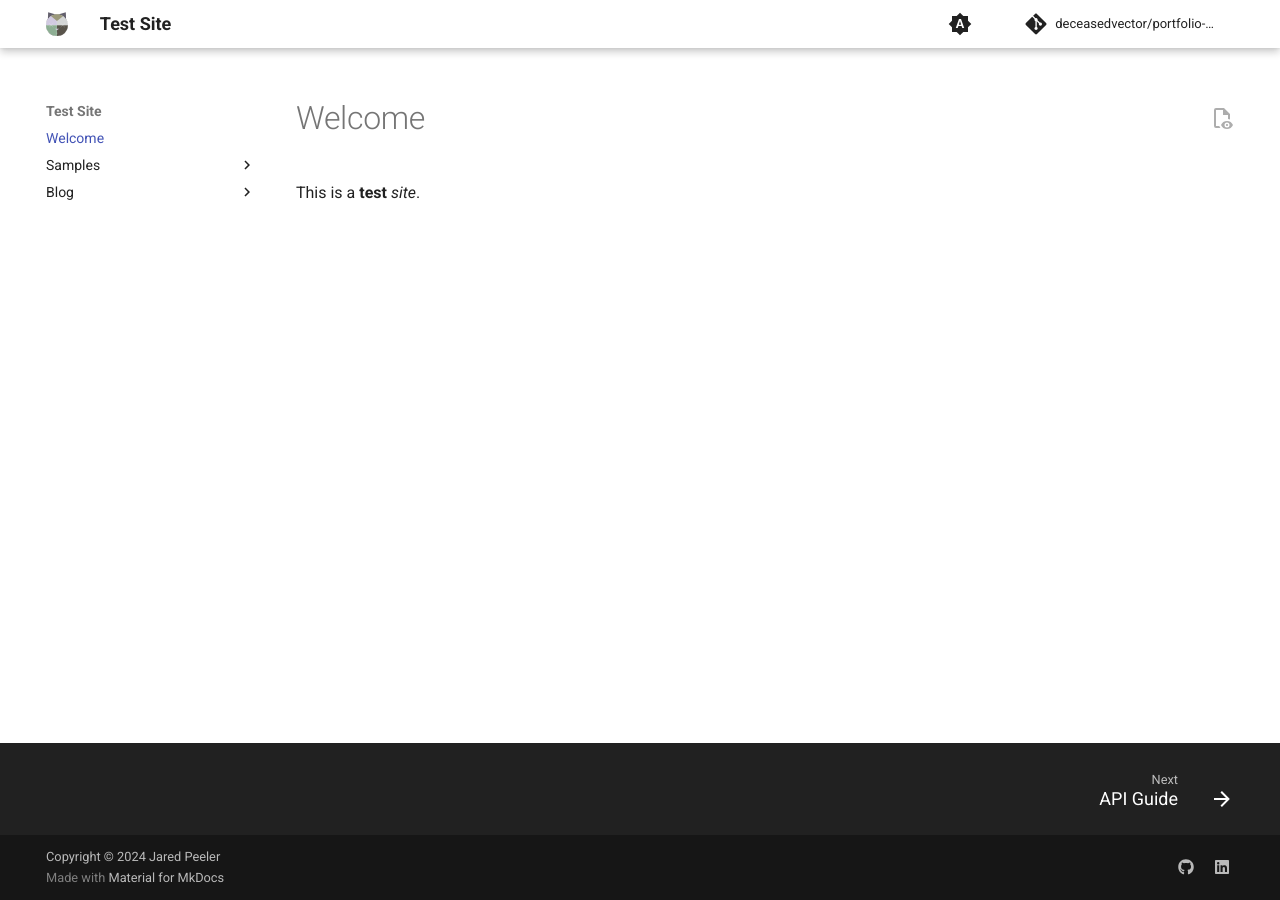
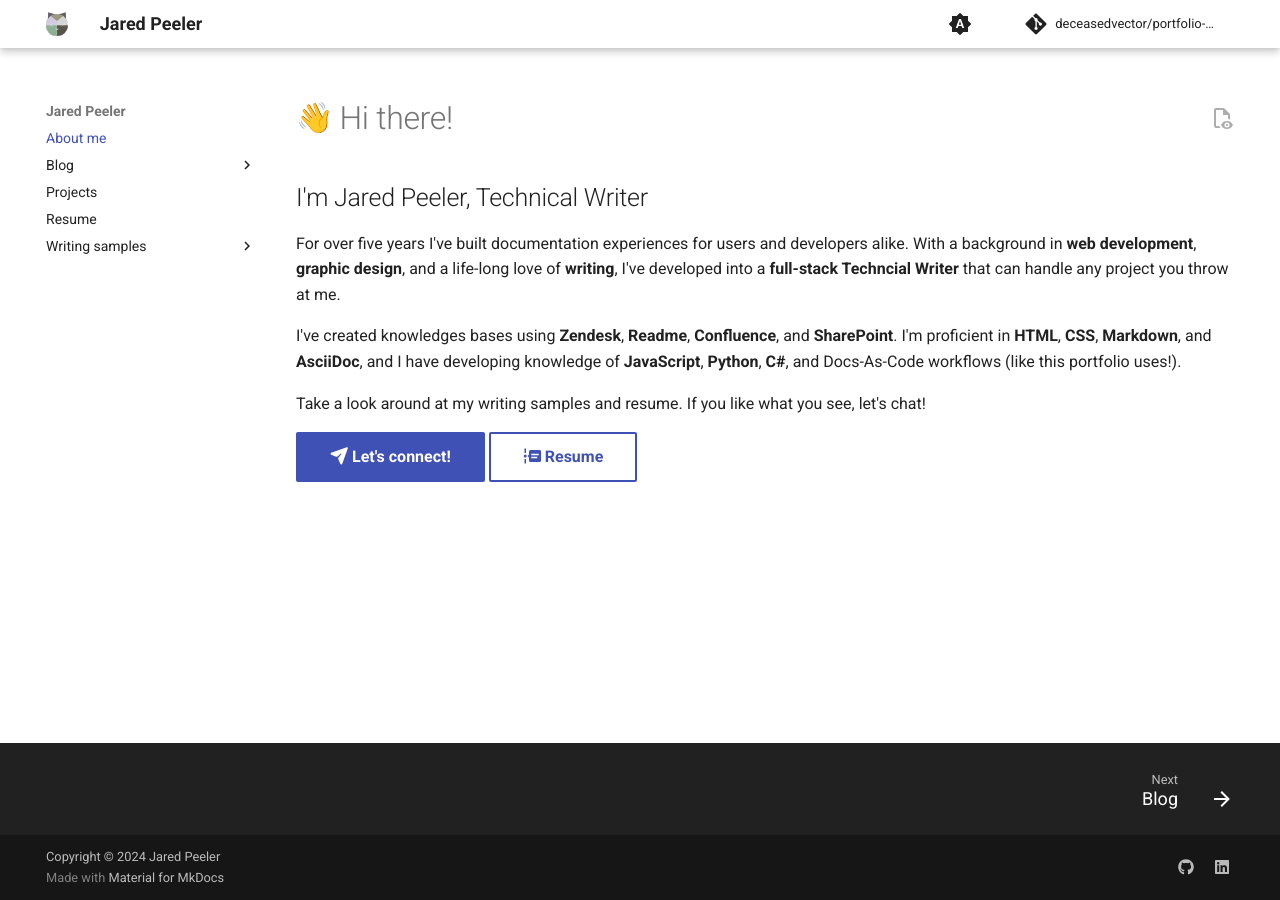
Before and after one commit to deceasedvector/portfolio, an MkDocs documentation site: the page built from docs/index.md, in a window 1280 px wide. Built offline with MkDocs 1.6.1 and Material for MkDocs 9.7.7, drawn with Linux system fonts in a browser that asks for light colours; emoji names are drawn with the system emoji font; comment, search, counter and statistics services are not loaded.

Commit message:
adding index content

```diff
--- a/docs/index.md
+++ b/docs/index.md
@@ -1,7 +1,17 @@
 ---
-title: Welcome
+title: About me
 hide:
     toc
 ---
 
-This is a **test** *site*.
+# :wave: Hi there!
+
+## I'm Jared Peeler, Technical Writer
+
+For over five years I've built documentation experiences for users and developers alike. With a background in **web development**, **graphic design**, and a life-long love of **writing**, I've  developed into a **full-stack Techncial Writer** that can handle any project you throw at me.
+
+I've created knowledges bases using **Zendesk**, **Readme**, **Confluence**, and **SharePoint**. I'm proficient in **HTML**, **CSS**, **Markdown**, and **AsciiDoc**, and I have developing knowledge of **JavaScript**, **Python**, **C#**, and Docs-As-Code workflows (like this portfolio uses!).
+
+Take a look around at my writing samples and resume. If you like what you see, let's chat!
+
+[:fontawesome-solid-paper-plane: Let's connect!](mailto:jaredpeeler@gmail.com){ .md-button .md-button--primary } [:material-timeline-text: Resume](/resume/){ .md-button }
--- a/docs/stylesheets/extra.css
+++ b/docs/stylesheets/extra.css
@@ -0,0 +1,20 @@
+.name-typo {
+    margin: 0;
+}
+.name-small {
+    font-size: 16px;
+    margin: 0;
+}
+.name-large {
+    font-size: 30px;
+    margin: 0;
+}
+.name-medium {
+    font-size: 20px;
+    margin: 0;
+}
+
+.sample-title {
+    font-size: 18px;
+    font-weight: bold;
+}
--- a/mkdocs.yml
+++ b/mkdocs.yml
@@ -1,5 +1,5 @@
 # Project information
-site_name: Test Site
+site_name: Jared Peeler
 # site_url: https://mydomain.org/mysite
 
 # Repository
@@ -13,8 +13,8 @@ copyright: Copyright &copy; 2024 Jared Peeler
 theme:
   name: material
   custom_dir: overrides
-#  font:
- #   text: Open Sans
+  font:
+    text: Roboto
   features:
     - content.action.view
     - content.code.annotate
@@ -76,6 +76,9 @@ markdown_extensions:
       permalink: true
   - pymdownx.betterem:
       smart_enable: all
+  - pymdownx.superfences
+  - pymdownx.tabbed:
+      alternate_style: true
   - pymdownx.caret
   - pymdownx.details
   - pymdownx.emoji:
```
Also changed, not shown: docs/projects/index.md (added, +29 -0 lines), docs/resume/index.md (added, +5 -0 lines), docs/writing-samples/index.md (added, +63 -0 lines), frontmatter.json (added, +58 -0 lines), docs/writing-samples/api-guide.md (renamed from docs/Samples/api-guide.md), docs/writing-samples/article.md (renamed from docs/Samples/article.md), docs/writing-samples/tutorial.md (renamed from docs/Samples/tutorial.md), docs/writing-samples/video.md (renamed from docs/Samples/video.md), 2 other files.
